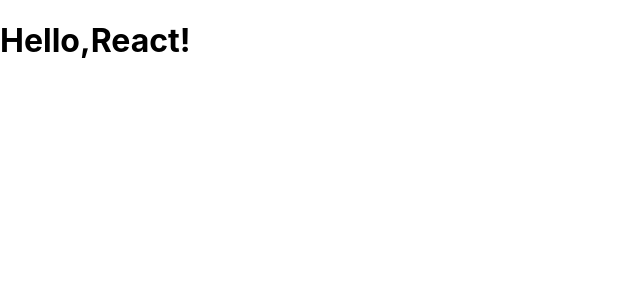
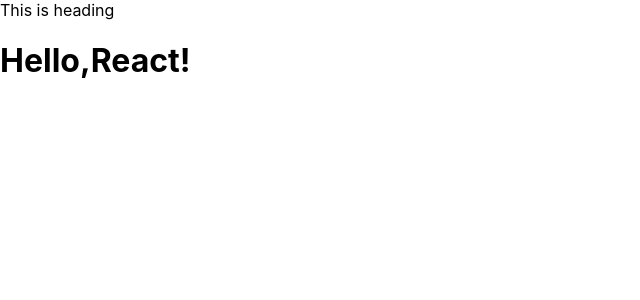
Before and after one commit to Vadimshidlov/ecommerce-application, a React (Create React App) app: page / in a window 1280 px wide. Shown: the top 300 px of the page, without its empty margins (0-640 px from the left). Built offline with nearby package versions, Linux system fonts and the light colour scheme.

Commit message:
feat: EA-27. Create Header and integrate in project.

```diff
--- a/src/App.tsx
+++ b/src/App.tsx
@@ -1,8 +1,11 @@
 import React from "react";
+
+import { Header } from "components/Header";
 
 function App() {
     return (
         <div>
+            <Header />
             <h1>Hello,React!</h1>
         </div>
     );
--- /dev/null
+++ b/src/components/Header.tsx
@@ -0,0 +1,5 @@
+import React from "react";
+
+export function Header() {
+    return <header>This is heading</header>;
+}
```
